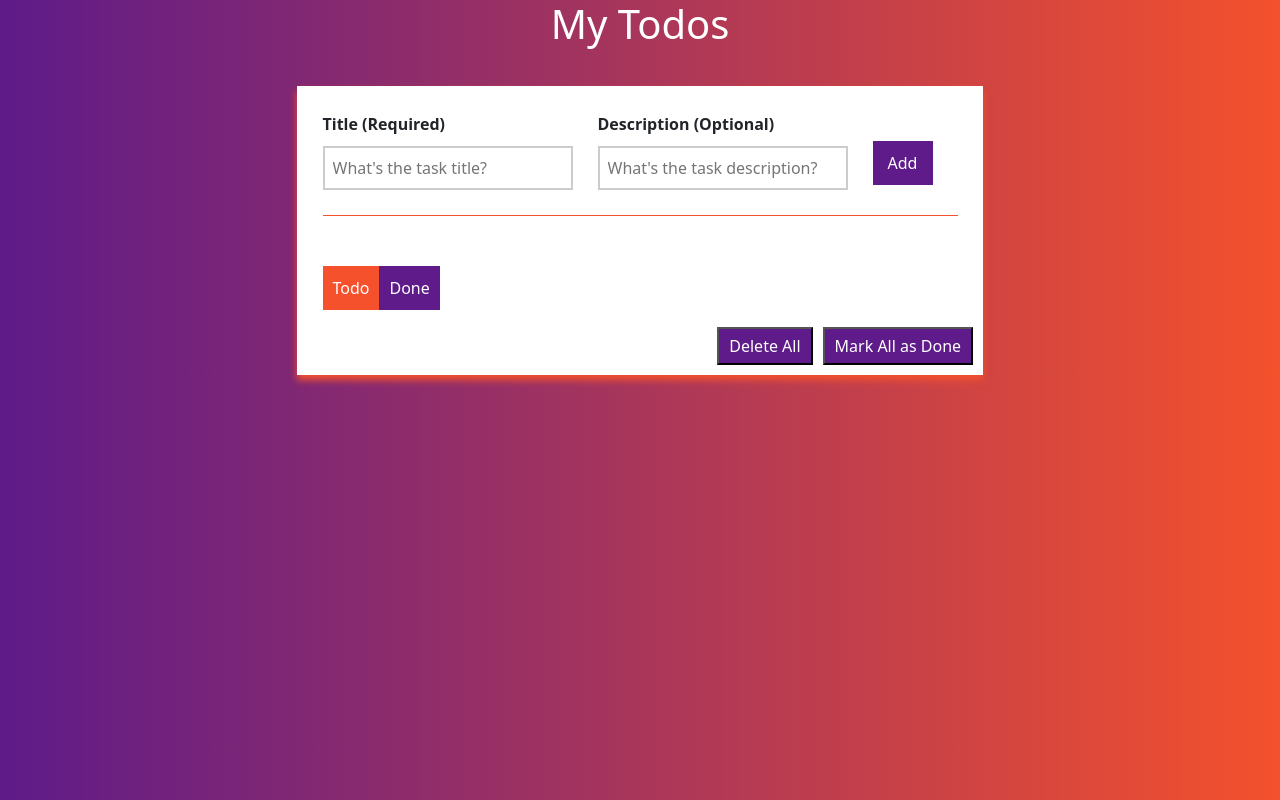
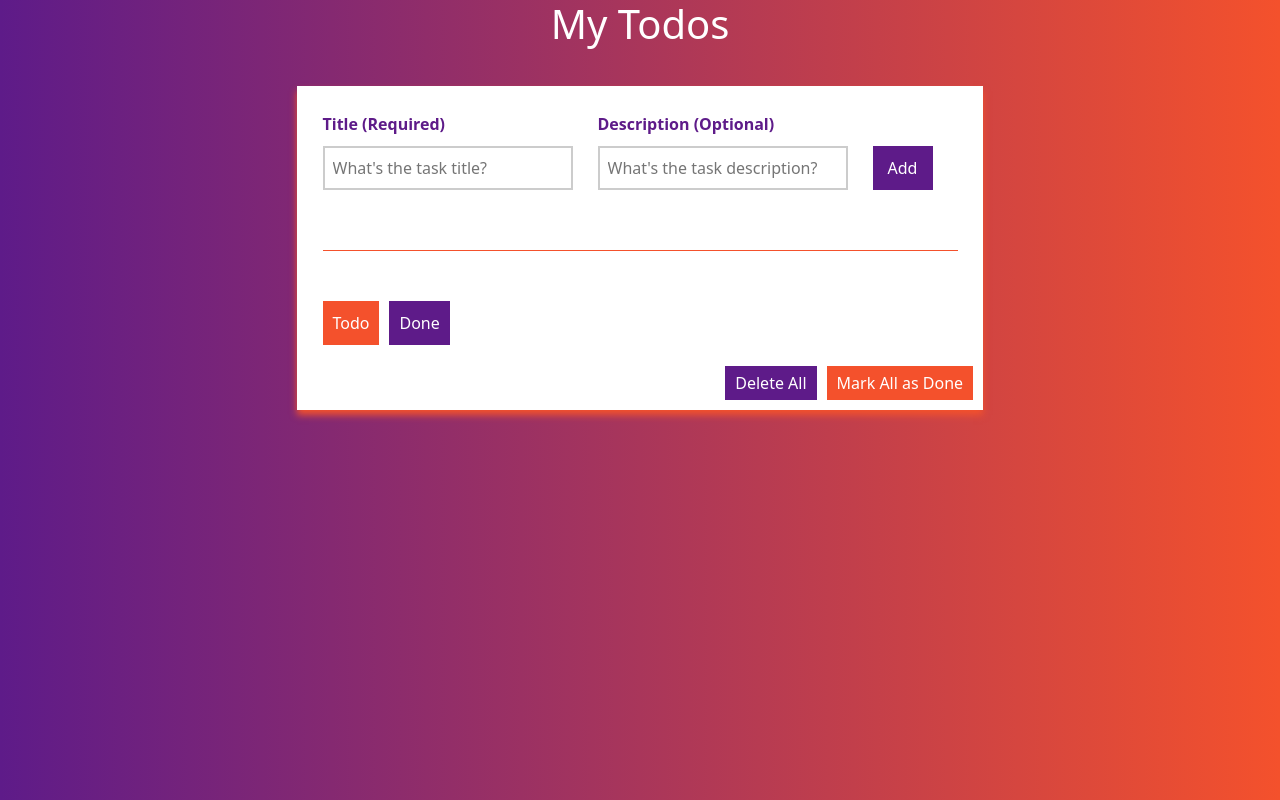
Before and after one commit to manueharold/my-todo-app-task, a React (Vite) app: page / in a window 1280 px wide. Built offline with nearby package versions, Linux system fonts and the light colour scheme.

Commit message:
Update App.css

```diff
--- a/src/App.css
+++ b/src/App.css
@@ -1,6 +1,7 @@
 body {
-  margin: -20px;
-  background: linear-gradient(to right, #5E1B89, #F4512C);
+  margin: -20px; /* Offset the border */
+  background: linear-gradient(to right, #5E1B89, #F4512C); /* Gradient background */
+  position: relative; /* Add position relative */
 }
 
 h1{
@@ -40,22 +41,25 @@ box-shadow: 0px 5px 7px #F4512C;
   flex-direction: column;
   align-items: flex-start;
   margin-right: 25px;
+  margin-bottom: 25px;
 }
 
-.todo-input-item label{
+.todo-input-item label {
   font-weight: bold;
   margin-bottom: 10px;
+  color: #5E1B89;
 }
 
 .todo-input-item input {
   padding: 8px;
   border: 2px solid #ccc;
   width: 250px;
+  margin-bottom: 10px;
 }
 
 .todo-input-item input:focus {
   outline: 2px solid #F4512C;
-  border-color: #F4512C;
+  border-color: #F4512C; /* Change border color when focused */
 }
 
 .primaryBtn{
@@ -67,18 +71,20 @@ box-shadow: 0px 5px 7px #F4512C;
   padding: 10px;
   width: 60px;
   cursor: pointer;
+  outline: none;
 }
 
-.secondaryBtn{
-  background-color: #5E1B89;
+.secondaryBtn {
+  background-color: #5e1b89;
   color: white;
-  border:none;
+  border: none;
   border-radius: 0px;
   margin-top: 25px;
   padding: 10px;
   width: fit-content;
   cursor: pointer;
-
+  margin-right: 10px;
+  outline: none;
 }
 
 .active{
@@ -108,14 +114,14 @@ box-shadow: 0px 5px 7px #F4512C;
 
 .todo-list-item h3 {
   font-size: 20px;
-  color: black;
+  color: #5E1B89;
   font-weight: bold;
   margin: 0;
 }
 
 .todo-list-item p {
   font-size: 14px;
-  color: black;
+  color: #5E1B89;
   margin-top: 5px;
 }
 
@@ -123,10 +129,6 @@ box-shadow: 0px 5px 7px #F4512C;
 .todo-list-item .check-icon {
   font-size: 25px;
   cursor: pointer;
-}
-
-.todo-list-item .icon:hover {
-  color: red;
 }
 
 .todo-list-item .check-icon {
@@ -157,13 +159,10 @@ box-shadow: 0px 5px 7px #F4512C;
   width: fit-content;
 }
 
-.icon{
+.icon {
   font-size: 35px;
+  color: #F4512C;
   cursor: pointer;
-}
-
-.icon:hover{
-  color: red;
 }
 
 .check-icon{
@@ -198,24 +197,96 @@ box-shadow: 0px 5px 7px #F4512C;
 
 .todo-wrapper {
   position: relative;
-
-
-
   padding-bottom: 50px;
 }
+
 
 .todo-actions {
   position: absolute;
   bottom: 10px;
   right: 10px;
+  width: calc(100% - 20px);
+  display: flex;
+  justify-content: flex-end;
 }
 
-.delete-all-btn,
+.todo-actions-container {
+  position: absolute;
+  bottom: 20px;
+  right: 20px;
+}
+
+.delete-all-btn {
+  margin-left: 10px;
+  padding: 5px 10px;
+  color: white;
+  background-color: #5E1B89;
+  cursor: pointer;
+  outline: none;
+  border:none;
+  border-radius: 0px;
+}
+
+
 .mark-all-complete-btn,
 .mark-all-not-complete-btn {
   margin-left: 10px;
   padding: 5px 10px;
   color: white;
+  background-color: #F4512C;
+  cursor: pointer;
+  outline: none;
+  border:none;
+  border-radius: 0px;
+}
+
+
+.modal {
+  display: none;
+  position: fixed;
+  z-index: 1;
+  left: 0;
+  top: 0;
+  width: 100%;
+  height: 100%;
+  overflow: auto;
+  background-color: rgba(0, 0, 0, 0.4);
+}
+
+.modal.open {
+  display: block;
+}
+
+.modal-content {
+  background-color: #fefefe;
+  margin: 15% auto;
+  padding: 20px;
+  border: 1px solid #888;
+  width: 80%;
+  max-width: 400px;
+}
+
+.modal-content p {
+  font-size: 16px;
+  margin-bottom: 15px;
+  color: #5E1B89;
+}
+
+.modal-actions button {
+  margin-left: 10px;
+  color: white;
   background-color: #5E1B89;
   cursor: pointer;
+  border: none;
 }
+
+.modal-actions {
+  margin-top: 20px;
+  text-align: right;
+  color: white;
+}
+
+.modal-actions button {
+  margin-left: 10px;
+  color: white;
+}
```
